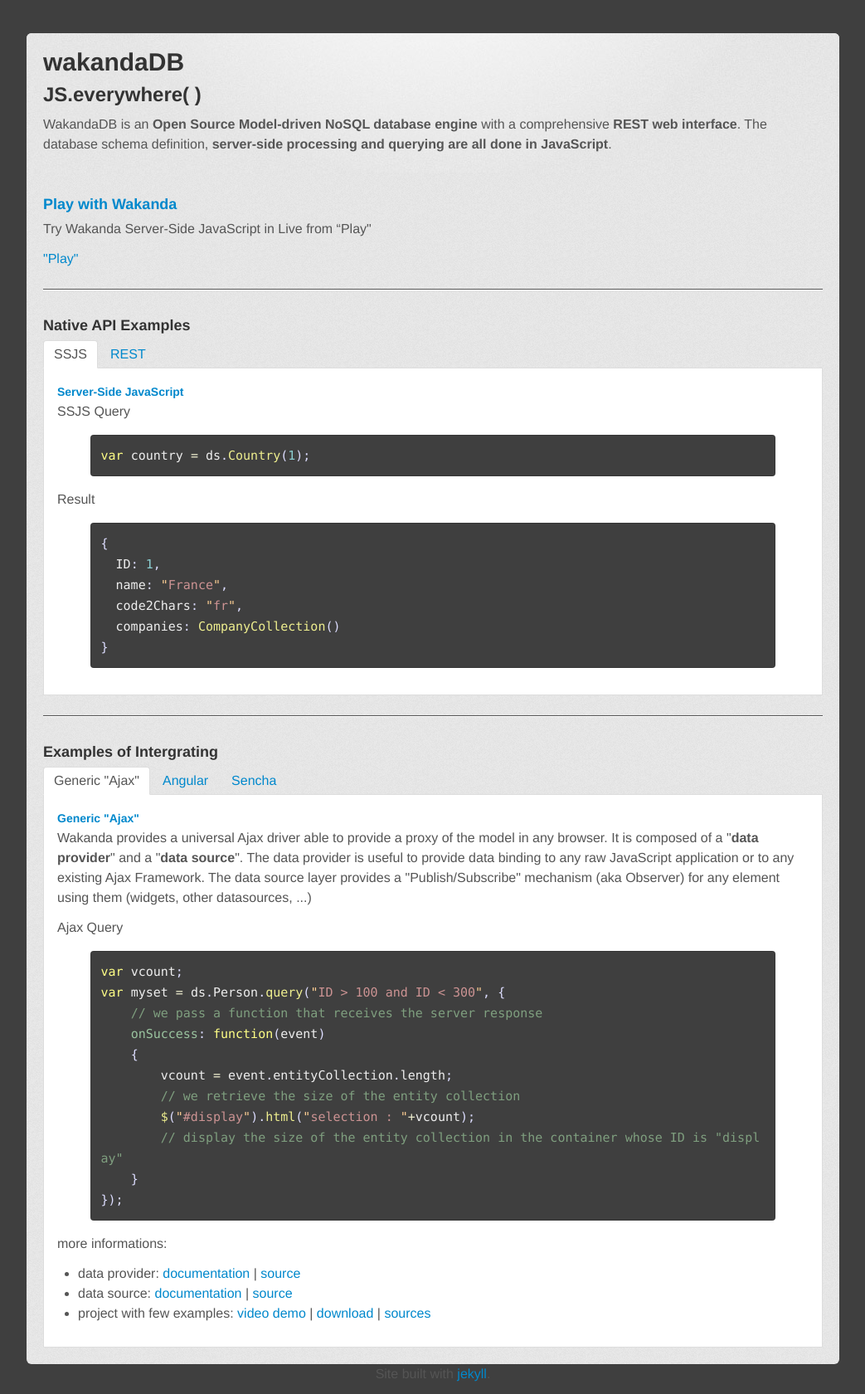
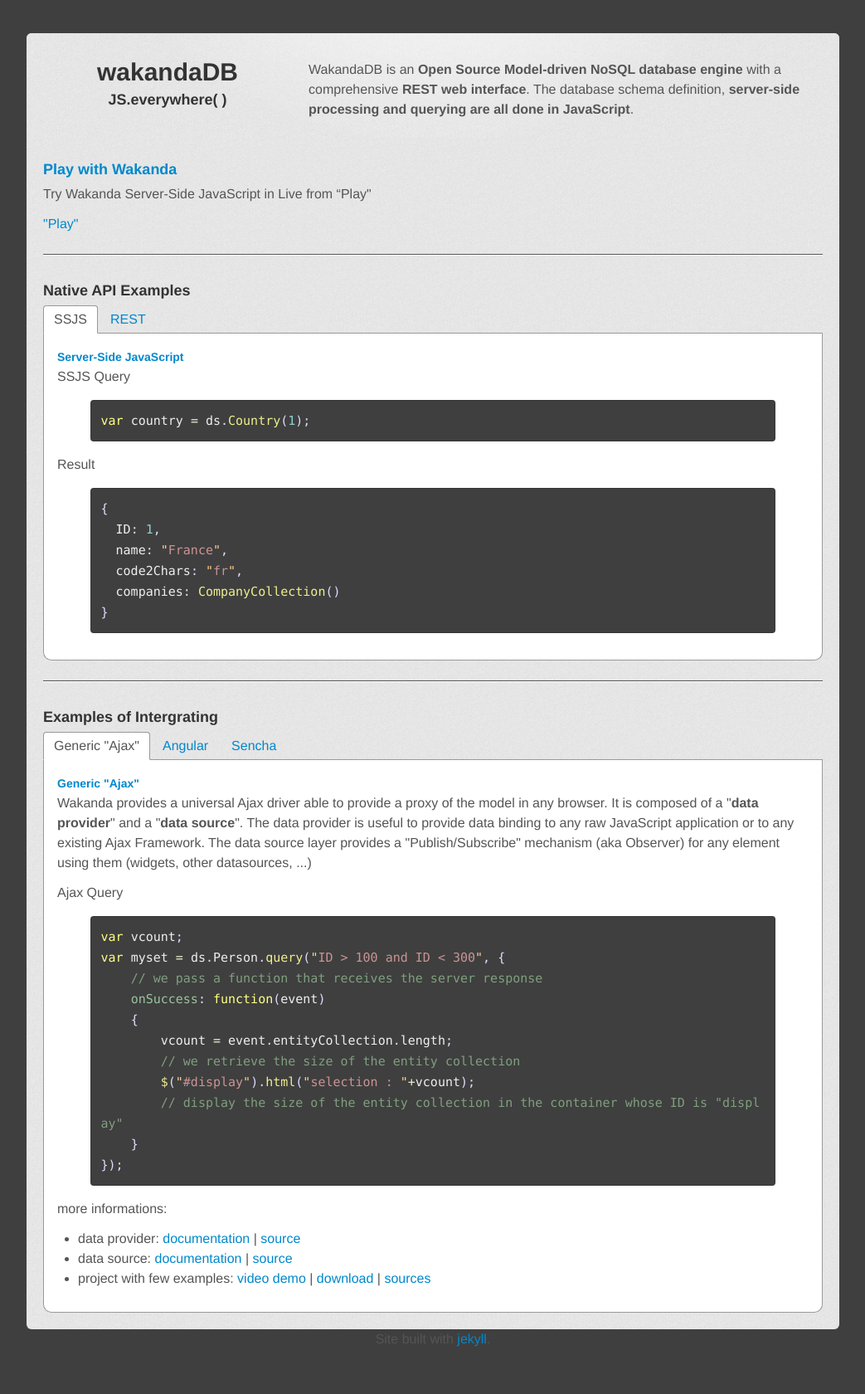
Before and after one commit to WakandaDB/WakandaDB.github.io, a Jekyll site: the page built from index.html, in a window 1280 px wide. Shown: the whole page at 83% size, without its empty margins (118-1161 px from the left). Built offline with Jekyll 4.4.1, drawn with Linux system fonts in a browser that asks for light colours; Markdown is read by kramdown in place of the engine named in the settings; after the commit the page ends 1638 px from its top, so only the background shows below that.

Commit message:
Restructure head

```diff
--- a/_layouts/default.html
+++ b/_layouts/default.html
@@ -56,9 +56,11 @@
 
       <div class="content">
         <header class="page-header">
-          <h1>{{ site.title }}</h1>
-          <h2>{{ site.subtitle }}</h2>
-          <p>{{page.description}}</p>
+          <div class="title">
+            <h1>{{ site.title }}</h1>
+            <h3>{{ site.subtitle }}</h3>
+          </div>
+          <p class="description">{{page.description}}</p>
         </header>
         <div class="row">
           {% if site.posts.length > 0 %}
--- a/stylesheets/styles.css
+++ b/stylesheets/styles.css
@@ -634,8 +634,14 @@
 body{padding-top:40px;font-weight:300;}
 .container>footer p{text-align:center;}
 .container>.content{background-color:#e7e7e7;background-image:url(http://wakandadb.org/images/body-bg.png);padding:20px;margin:0 -20px;-webkit-border-radius:6px;-moz-border-radius:6px;border-radius:6px;}
-.page-header{background-color:#ffffff;padding:20px 20px 10px;margin:-20px -20px 20px;-webkit-border-radius:6px;-moz-border-radius:6px;border-radius:6px;background-image:url(http://wakandadb.org/images/highlight-bg.jpg);background-position:bottom center;border:none;}
+.page-header{background-color:#ffffff;padding:2em 0px 10px;margin:-20px -20px 20px;-webkit-border-radius:6px;-moz-border-radius:6px;border-radius:6px;background-image:url(http://wakandadb.org/images/highlight-bg.jpg);background-position:bottom center;border:none;margin-left:-20px;*zoom:1;}.page-header:before,.page-header:after{display:table;content:"";}
+.page-header:after{clear:both;}
+.page-header .title{float:left;margin-left:20px;width:300px;text-align:center;}
+.page-header .description{float:left;margin-left:20px;width:620px;}
 .content .span4{margin-left:0;padding-left:19px;border-left:1px solid #eee;}
 .topbar .btn{border:0;}
 ul.nav-tabs{margin-bottom:0px;}
-.tab-pane{padding:1em;border-left:1px solid #ddd;border-right:1px solid #ddd;border-bottom:1px solid #ddd;background-color:#ffffff;}
+.nav-tabs{border-bottom:1px solid #999999;}
+.nav-tabs>.active>a,.nav-tabs>.active>a:hover{border:1px solid #999999;border-bottom-color:transparent;}
+.tab-pane{padding:1em;border:1px solid #999999;border-top:none;background-color:#ffffff;-webkit-border-radius:0px 0px 10px 10px;-moz-border-radius:0px 0px 10px 10px;border-radius:0px 0px 10px 10px;}
+hr{color:#555555;}
```
Also changed, not shown: _less/custom.less (+23 -4 lines).
